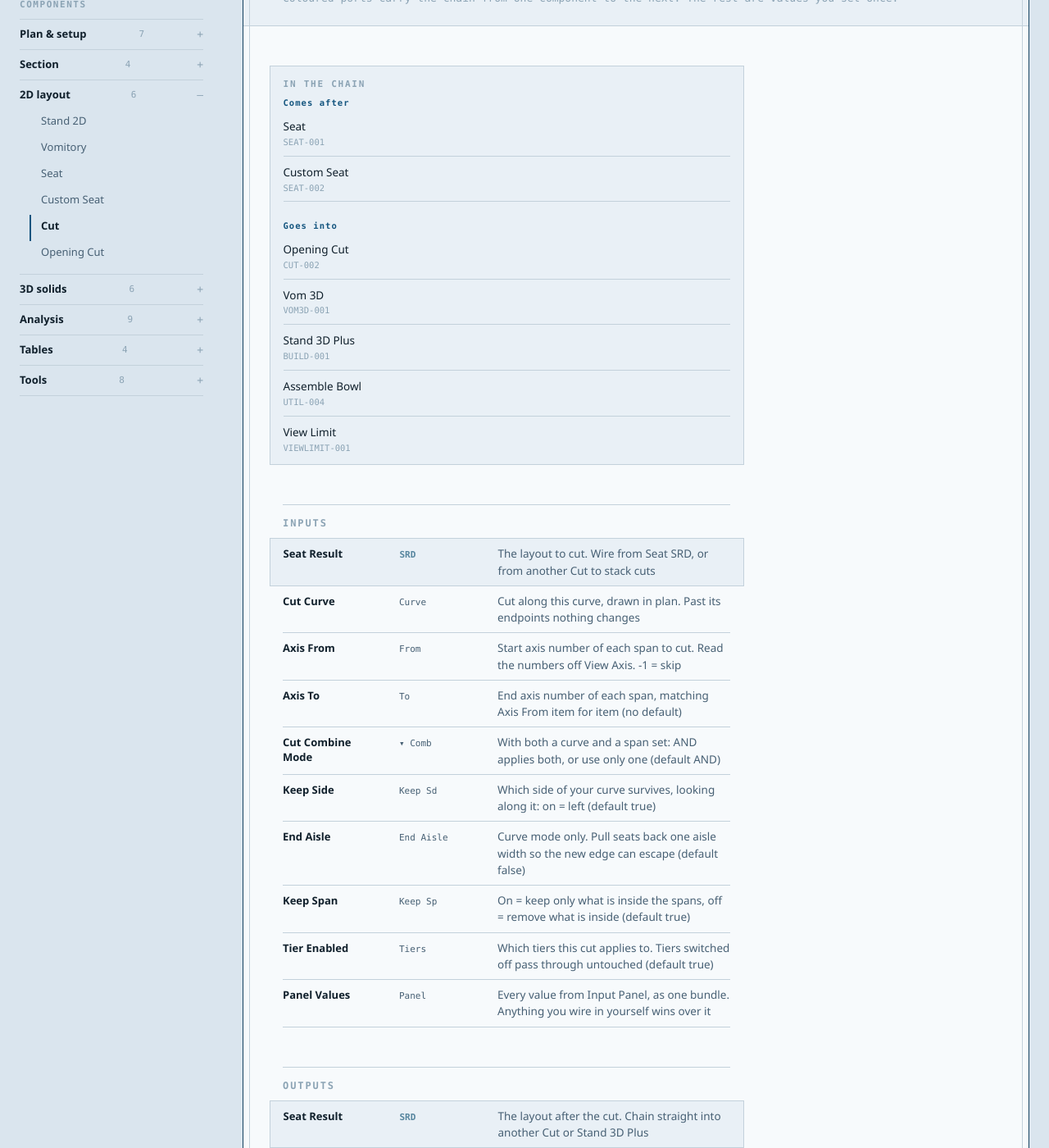
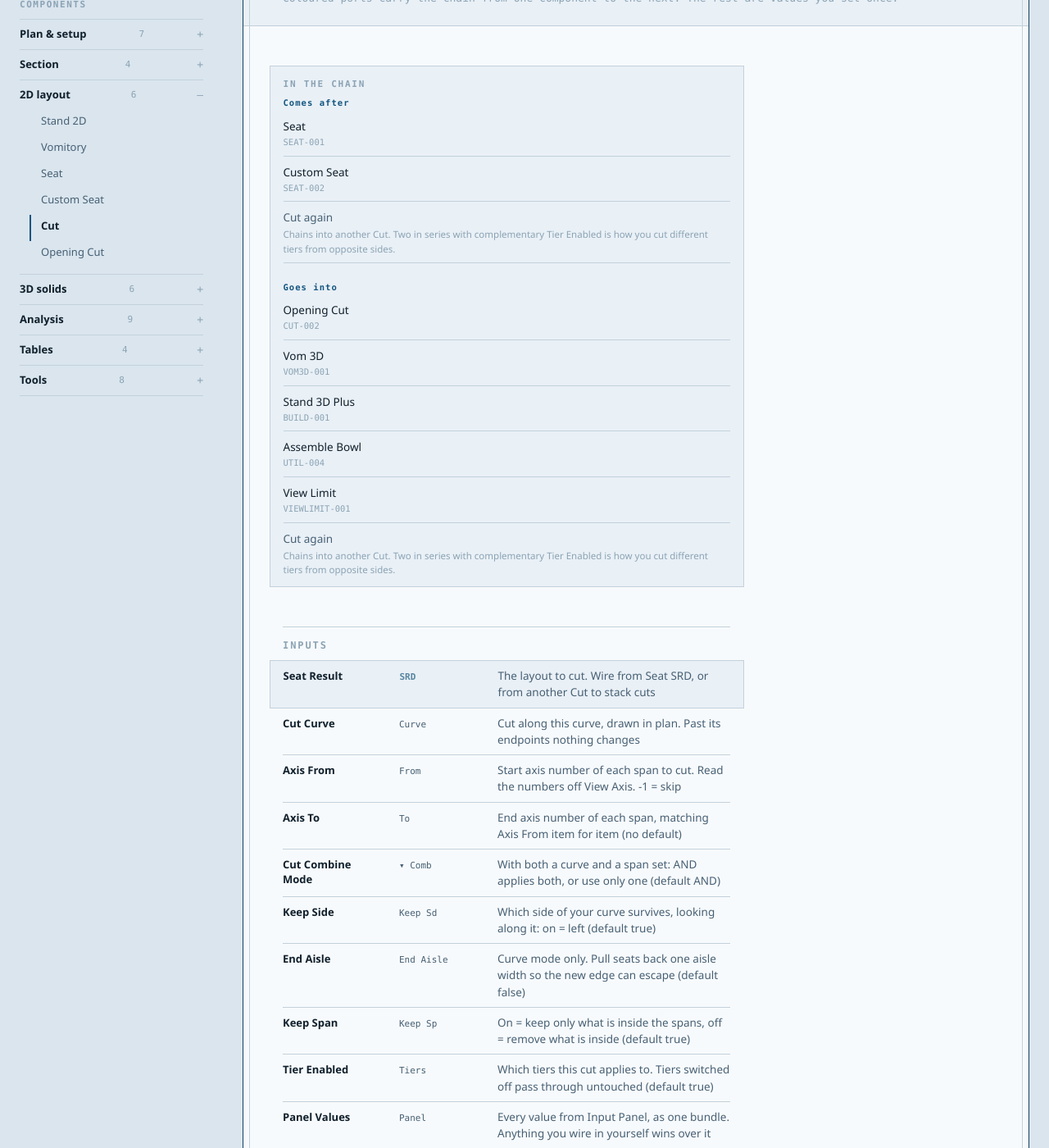
Before and after one commit to plugindevlab/plugindevlab.github.io, a Jekyll site: the page built from antlion/components/cut/index.html, in a window 1280 px wide and 1400 px high, scrolled down 1435 px. Shown: the whole window at 82% size. Built offline with Jekyll 4.4.1, drawn with Linux system fonts in a browser that asks for light colours.

Commit message:
Cut chains into another Cut, and Input Panel finally says how it behaves
Cut and Opening Cut can be wired into another copy of themselves, in series - two Cuts
with complementary Tier Enabled is how you cut different tiers from opposite sides. The
chain box never showed it, because port types alone cannot tell a deliberate series
apart from an accidental loop. It is declared now, and it reads as a sentence at the end
of the list rather than a link that would only bring you back to the page you are on.

Input Panel had a one-line summary and nothing else, which is a poor showing for the
component people will have the most questions about. It now says the three things that
surprise people: a wire beats the bundle, a value you typed into a port by right-clicking
does not, and the bundle only fills the component it was pointed at.

Those paragraphs sit under the port tables now, not above them - you read the ports
first, then the part the ports cannot tell you.

Components with no ports were printing an empty "Inputs" heading with nothing under it.
The heading is gone; the port count in the badge and the title block already said zero.

Troubleshooting no longer offers to send you to a section of the page you are already on.

Co-Authored-By: Claude Opus 5 (1M context) <noreply@anthropic.com>
Claude-Session: https://claude.ai/code/session_01U91UqsmLMzYNx7xJzqirQE

```diff
--- a/_data/components.overlay.json
+++ b/_data/components.overlay.json
@@ -16,5 +16,16 @@
     }
   },
 
-  "notes": {}
+  "_selfchain_about": "Components that can be wired into another copy of themselves in series. Port types alone cannot tell this apart from an accidental loop, so each entry is declared here with the note the chain box shows. Only components whose own output type matches one of their own input types may be listed - compdata.py fails the build otherwise.",
+
+  "selfchain": {
+    "cut": "Chains into another Cut. Two in series with complementary Tier Enabled is how you cut different tiers from opposite sides.",
+    "opening-cut": "Chains into another Opening Cut. Every stage of the cut chain can be skipped or repeated."
+  },
+
+  "_notes_about": "Per-component paragraph, shown as 'What it does' above the port tables. Written by hand for the components whose behaviour is not visible in their ports. One paragraph, no markup - the template escapes it. English only, like the rest of this file.",
+
+  "notes": {
+    "input-panel": "Pick a component, set the tier count, and every value it takes appears in one place with its default already filled in - so you can see what a value is and what a normal one looks like before you commit to it. It is not there to reduce how much you have to wire: almost every input already has a default, and the handful that must be wired carry data from upstream, which no panel can stand in for. The bundle it outputs is locked to the component you picked - wire it into a different one and it says so, rather than quietly filling a port that happens to share a name. A wire always wins over the bundle; a value you typed into a port by right-clicking does not, because whatever wins has to be visible on the canvas. Not every component is on its list - a few take one value or none, and a few take things a panel cannot type."
+  }
 }
--- a/_includes/component.html
+++ b/_includes/component.html
@@ -71,12 +71,7 @@
   </div>
 
   <div class="body">
-    {%- assign note = pdata.notes[comp.id] %}
-    {%- if note %}
-    <h2>What it does</h2>
-    <p>{{ note | escape }}</p>
-    {%- endif %}
-
+    {%- if nin > 0 %}
     <h2>Inputs</h2>
     <ul class="ports">
       {%- for p in comp.inputs %}
@@ -84,13 +79,22 @@
       <li{% if p.flow %} class="chain"{% endif %}><b>{{ p.name | escape }}</b><code>{{ p.nick | default: p.name | escape }}</code><span>{{ p.desc | escape }}{% if p.default %}{% unless lower contains "default" %} <em>Default {{ p.default | escape }}.</em>{% endunless %}{% endif %}</span></li>
       {%- endfor %}
     </ul>
+    {%- endif %}
 
+    {%- if nout > 0 %}
     <h2>Outputs</h2>
     <ul class="ports">
       {%- for p in comp.outputs %}
       <li{% if p.flow %} class="chain"{% endif %}><b>{{ p.name | escape }}</b><code>{{ p.nick | default: p.name | escape }}</code><span>{{ p.desc | escape }}</span></li>
       {%- endfor %}
     </ul>
+    {%- endif %}
+
+    {%- assign note = pdata.notes[comp.id] %}
+    {%- if note %}
+    <h2>What it does</h2>
+    <p>{{ note | escape }}</p>
+    {%- endif %}
 
     {%- assign before = comp.before -%}
     {%- assign after = comp.after -%}
@@ -104,13 +108,17 @@
         {%- if nbefore > 0 %}
         <p class="dir">Comes after</p>
         {%- for cid in before %}{% assign c2 = pdata.components | where: "id", cid | first %}
-        <a href="/{{ prod.slug }}/components/{{ cid }}/">{{ c2.name | escape }}<em>{{ c2.compId }}</em></a>
+        {%- if cid == comp.id %}<b class="self">{{ c2.name | escape }} again<em>{{ pdata.selfchain[cid] | escape }}</em></b>
+        {%- else %}<a href="/{{ prod.slug }}/components/{{ cid }}/">{{ c2.name | escape }}<em>{{ c2.compId }}</em></a>
+        {%- endif %}
         {%- endfor %}
         {%- endif %}
         {%- if nafter > 0 %}
         <p class="dir">Goes into</p>
         {%- for cid in after %}{% assign c2 = pdata.components | where: "id", cid | first %}
-        <a href="/{{ prod.slug }}/components/{{ cid }}/">{{ c2.name | escape }}<em>{{ c2.compId }}</em></a>
+        {%- if cid == comp.id %}<b class="self">{{ c2.name | escape }} again<em>{{ pdata.selfchain[cid] | escape }}</em></b>
+        {%- else %}<a href="/{{ prod.slug }}/components/{{ cid }}/">{{ c2.name | escape }}<em>{{ c2.compId }}</em></a>
+        {%- endif %}
         {%- endfor %}
         {%- endif %}
       </div>
--- a/assets/css/style.css
+++ b/assets/css/style.css
@@ -393,13 +393,15 @@ figure.fig figcaption {
   font: 600 var(--t1)/1 var(--font-mono); letter-spacing: .16em; text-transform: uppercase;
   color: var(--faint); margin: 0 0 var(--sp3);
 }
-.chain a {
+.chain a, .chain .self {
   display: block; text-decoration: none; color: var(--ink); font-size: 13.5px;
   padding: var(--sp2) 0; border-bottom: .5px solid var(--line); min-height: 32px;
   transition: color 120ms ease;
 }
-.chain a:last-child { border-bottom: 0; }
-.chain a em { font-style: normal; display: block; font: 400 10.5px/1.5 var(--font-mono); color: var(--faint); }
+.chain .self { font-weight: 400; color: var(--soft); }
+.chain a:last-child, .chain .self:last-child { border-bottom: 0; }
+.chain a em, .chain .self em { font-style: normal; display: block; font: 400 10.5px/1.5 var(--font-mono); color: var(--faint); }
+.chain .self em { font-family: var(--font-body); font-size: 11.5px; }
 .chain .dir {
   font: 600 10.5px/1 var(--font-mono); color: var(--accent); letter-spacing: .1em;
 }
```
Also changed, not shown: antlion/troubleshooting/index.md (+2 -2 lines), _data/components.json.
